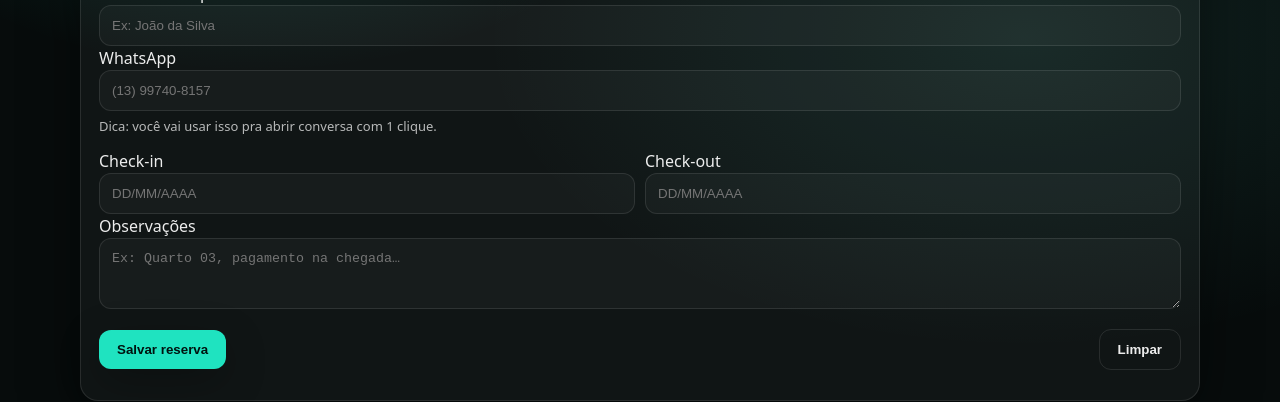
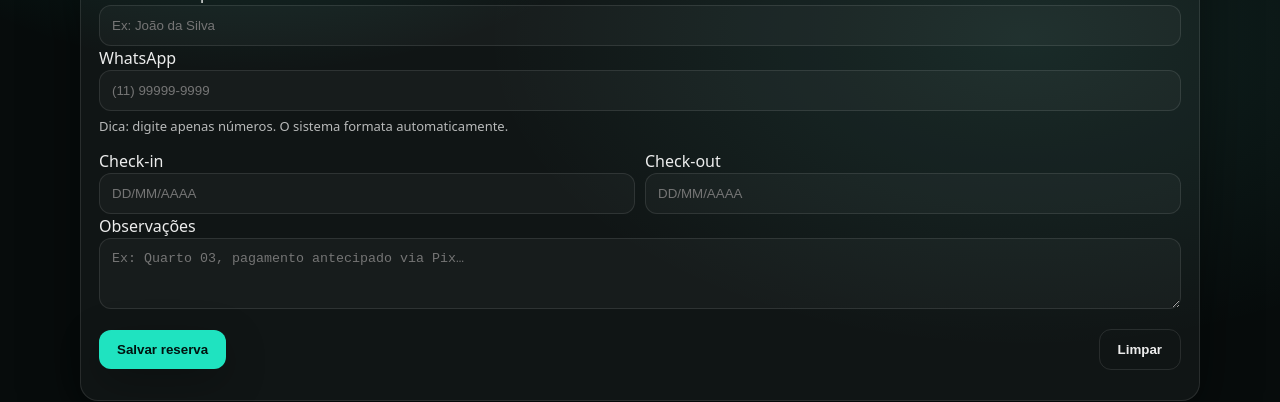
Before and after one commit to TartVigas/brsys-agenda, a plain HTML site: page reserva-nova.html in a window 1280 px wide. Shown: the part 283-685 px from the top of the page. Drawn offline with Linux system fonts and the light colour scheme; a script that the page names is missing.

Commit message:
Update reserva-nova.html

```diff
--- a/reserva-nova.html
+++ b/reserva-nova.html
@@ -21,7 +21,9 @@
   <header class="topbar">
     <div class="wrap topbar-inner">
       <div class="brand">
-        <div class="brand-title">Agenda <span class="brand-accent">BRsys</span></div>
+        <div class="brand-title">
+          Agenda <span class="brand-accent">BRsys</span>
+        </div>
         <div class="brand-sub muted">Nova reserva • V1</div>
       </div>
 
@@ -33,6 +35,7 @@
     </div>
   </header>
 
+  <!-- Main -->
   <main class="wrap main">
 
     <section class="card">
@@ -45,41 +48,93 @@
         Preencha o básico (nome, WhatsApp e datas). Depois evoluímos.
       </p>
 
+      <!-- FORM -->
       <form id="formReserva" autocomplete="off" style="margin-top:14px;">
+
+        <!-- Nome -->
         <label class="label">
           Nome do hóspede
-          <input class="input" type="text" id="nome" name="nome" required placeholder="Ex: João da Silva" />
+          <input
+            class="input"
+            type="text"
+            id="nome"
+            name="nome"
+            required
+            placeholder="Ex: João da Silva"
+          />
         </label>
 
+        <!-- WhatsApp -->
         <label class="label" style="margin-top:12px;">
           WhatsApp
-          <input class="input" type="text" id="whatsapp" name="whatsapp" placeholder="(13) 99740-8157" inputmode="numeric" />
-          <div class="muted small" style="margin-top:6px;">Dica: você vai usar isso pra abrir conversa com 1 clique.</div>
+          <input
+            class="input"
+            type="text"
+            id="whatsapp"
+            name="whatsapp"
+            placeholder="(11) 99999-9999"
+            inputmode="numeric"
+          />
+          <div class="muted small" style="margin-top:6px;">
+            Dica: digite apenas números. O sistema formata automaticamente.
+          </div>
         </label>
 
+        <!-- Datas -->
         <div class="grid-2" style="margin-top:12px;">
           <label class="label">
             Check-in
-            <input class="input" type="text" id="checkin" name="checkin" required placeholder="DD/MM/AAAA" inputmode="numeric" />
+            <input
+              class="input"
+              type="text"
+              id="checkin"
+              name="checkin"
+              required
+              placeholder="DD/MM/AAAA"
+              inputmode="numeric"
+            />
           </label>
 
           <label class="label">
             Check-out
-            <input class="input" type="text" id="checkout" name="checkout" required placeholder="DD/MM/AAAA" inputmode="numeric" />
+            <input
+              class="input"
+              type="text"
+              id="checkout"
+              name="checkout"
+              required
+              placeholder="DD/MM/AAAA"
+              inputmode="numeric"
+            />
           </label>
         </div>
 
+        <!-- Observações -->
         <label class="label" style="margin-top:12px;">
           Observações
-          <textarea class="input" id="obs" name="obs" rows="3" placeholder="Ex: Quarto 03, pagamento na chegada…"></textarea>
+          <textarea
+            class="input"
+            id="obs"
+            name="obs"
+            rows="3"
+            placeholder="Ex: Quarto 03, pagamento antecipado via Pix…"
+          ></textarea>
         </label>
 
+        <!-- Mensagem -->
         <div id="msg" class="muted small" style="margin-top:10px;"></div>
 
+        <!-- Ações -->
         <div class="row" style="margin-top:14px;gap:10px;flex-wrap:wrap;">
-          <button id="btnSalvar" type="submit" class="btn primary">Salvar reserva</button>
-          <button id="btnLimpar" type="button" class="btn outline">Limpar</button>
+          <button id="btnSalvar" type="submit" class="btn primary">
+            Salvar reserva
+          </button>
+
+          <button id="btnLimpar" type="button" class="btn outline">
+            Limpar
+          </button>
         </div>
+
       </form>
     </section>
 
@@ -96,15 +151,22 @@
     <a class="bn-item" data-nav="conta" href="/conta.html">Conta</a>
   </nav>
 
-  <!-- Guard e email do user -->
+  <!-- Auth guard + email -->
   <script type="module">
     import { requireAuth } from "/js/auth.js";
-    const user = await requireAuth({ redirectTo: "/entrar.html?next=/reserva-nova.html", renderUserInfo: false });
+
+    const user = await requireAuth({
+      redirectTo: "/entrar.html?next=/reserva-nova.html",
+      renderUserInfo: false
+    });
+
     const el = document.getElementById("userEmail");
     if (el) el.textContent = user?.email || "(sem e-mail)";
   </script>
 
+  <!-- Scripts -->
   <script type="module" src="/js/nav.js"></script>
   <script type="module" src="/js/reserva-nova.js"></script>
+
 </body>
 </html>
```
